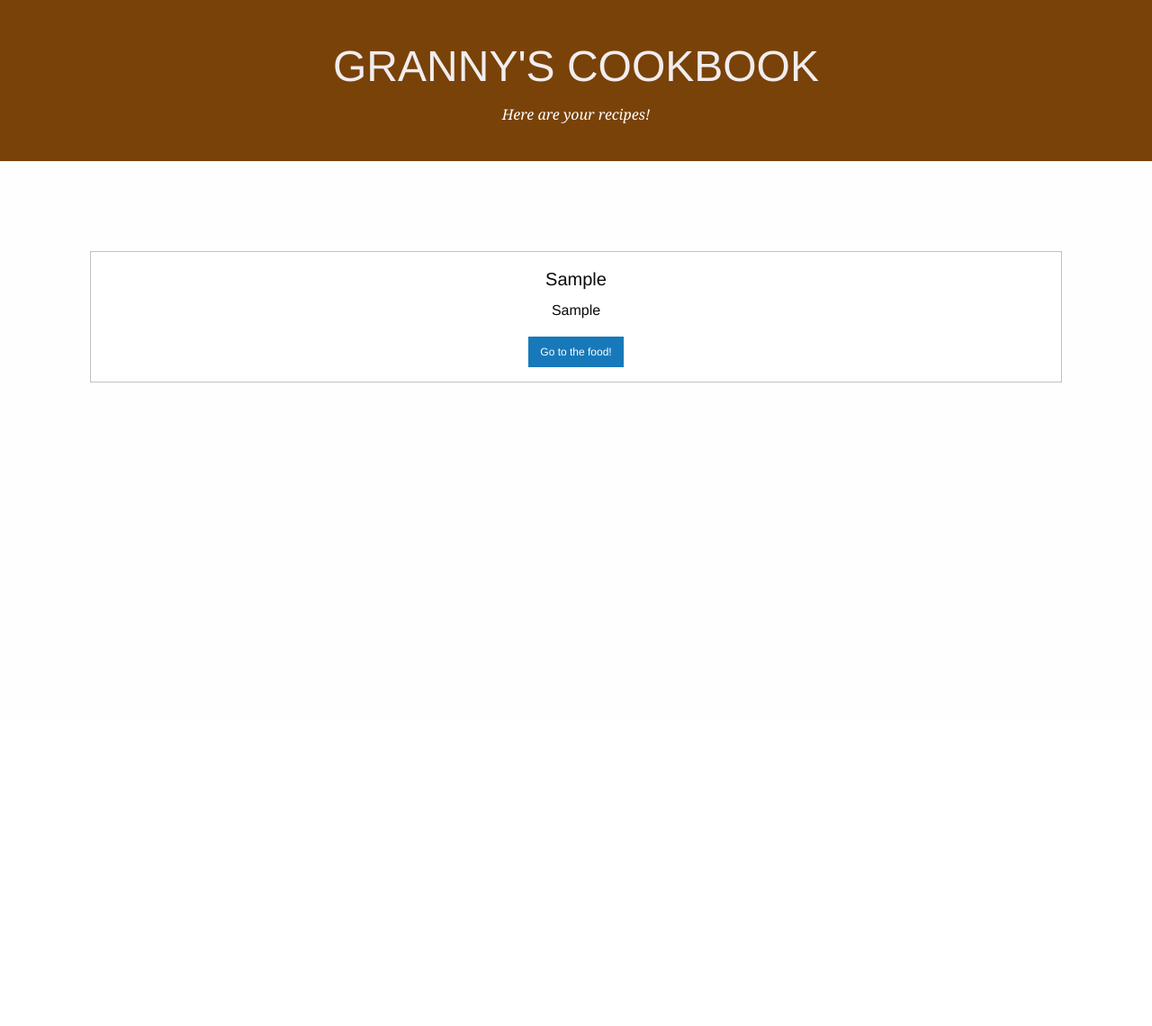
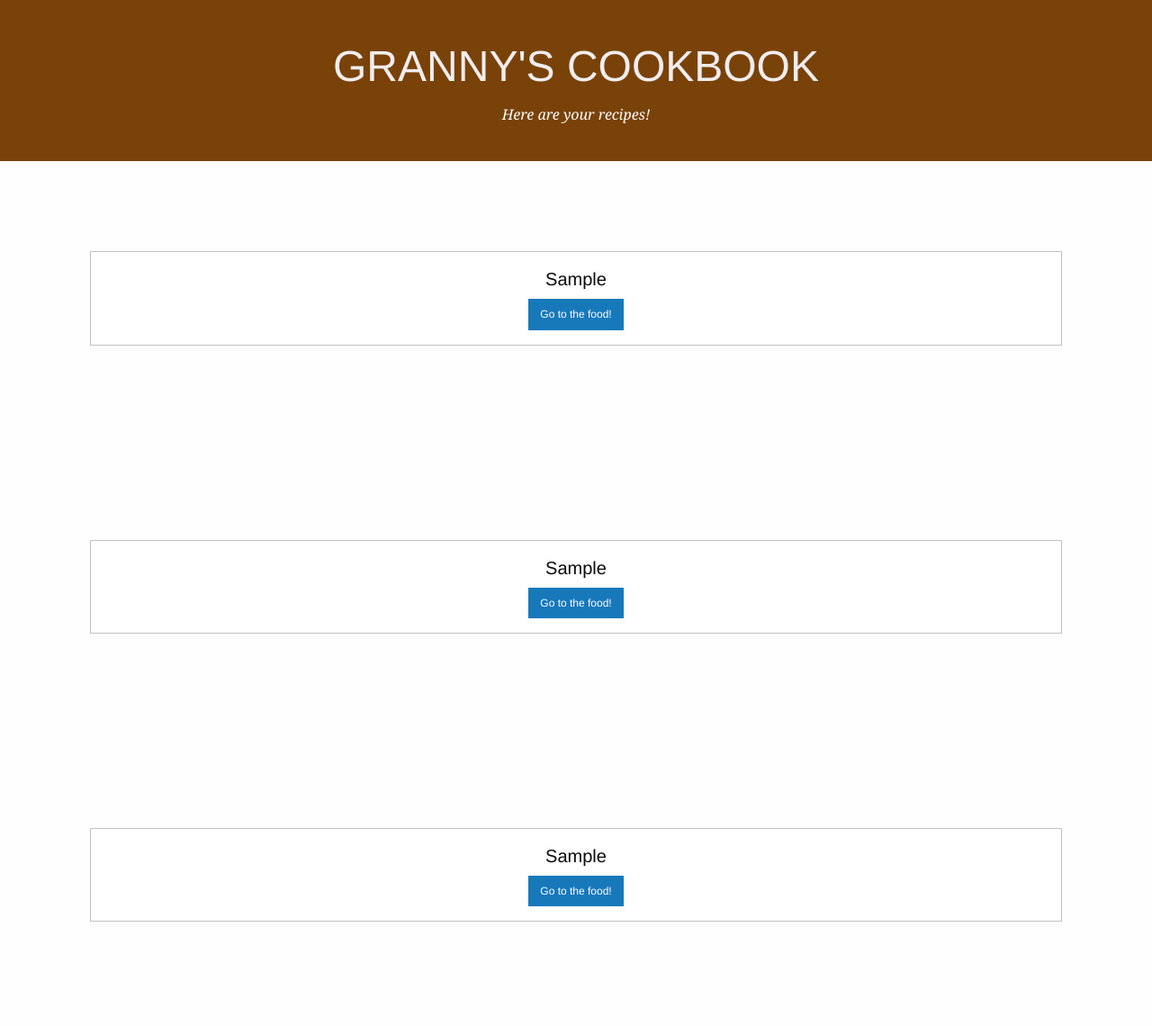
Before and after one commit to aboblin/SoftyDevProject01, a Flask app: template templates/recipes.html in a window 1280 px wide. Shown: the whole page at 90% size. Before the commit the page ends 425 px from the top, so only its background shows below. Run offline with Flask 2, Linux system fonts and the light colour scheme; the template is opened without the code that fills it: most values are stand-ins (such as "Sample title", 1, 10 or a date in 2020).

Commit message:
connecting it all together

```diff
--- a/app.py
+++ b/app.py
@@ -1,15 +1,50 @@
 from flask import Flask, render_template, request
+from utils.recipe_func import *
+from utils.nutri_func import *
 import requests
 import json
 
 app = Flask(__name__)
+
+def findRecipes(item):
+       recipes=search_json(request.form["food"])
+       if request.form["carb"] != "":
+              carbamount = 0
+       else:
+              carbamount = request.form["carb"]
+       if request.form["protein"] != "":
+              proteinamount = 0
+       else:
+              proteinamount = request.form["protein"]
+       if request.form["fat"] != "":
+              fatamount = 0
+       else:
+              fatamount = request.form["fat"]
+       recipeIDs = []
+       for recipe in recipes:
+              recipeIDs.append(recipe_id(recipe))
+       differences = []
+       for recipeID in recipeIDs:
+              nutrient_info = sumNutri(addDetails(get_ingredients_dict(recipeID)))
+              differences.append(abs(nutrient_info[0] - carbamount) + abs(nutrient_info[1] - proteinamount) + abs(nutrient_info[2] - fatamount))
+       chosen = []
+       chosen1 = recipeIDs[differences.index(min(differences))]
+       chosen.append(chosen1)
+       differences.pop(differences.index(min(differences)))
+       chosen2 = recipeIDs[differences.index(min(differences))]
+       chosen.append(chosen2)
+       differences.pop(differences.index(min(differences)))
+       chosen3 = recipeIDs[differences.index(min(differences))]
+       chosen.append(chosen3)
+       differences.pop(differences.index(min(differences)))
+       return chosen
 
 @app.route('/', methods=['GET','POST'])
 def root():
 	#r = requests.get("https://api.nasa.gov/planetary/apod?api_key=CJIKeQKz4nuOpRSiMmW2qWB7qylNrE717O2q30Va")
 	#dictionary = r.json()
        if request.method == 'POST':
-                return render_template('recipes.html')
+                return render_template('recipes.html', recipe_one = recipe_title(recipe_json(chosen[0])), recipe1url = recipe_source_url(recipe_json(chosen[0])), recipe_two = recipe_title(recipe_json(chosen[1])), recipe2url = recipe_source_url(recipe_json(chosen[1])), recipe_three = recipe_title(recipe_json(chosen[2])), recipe3url = recipe_source_url(recipe_json(chosen[2])))
        else:
 	        return render_template('index.html')
 
--- a/templates/index.html
+++ b/templates/index.html
@@ -81,7 +81,7 @@
 	    </div>
             <div class="large-8 cell">
 	     <label>What specific food item are you looking for? *Required</label>
-                <textarea placeholder="Ex: salmon"></textarea>
+                <textarea placeholder="Ex: salmon" name="food"></textarea>
             </div>
 	    <div class="large-2 cell">
 	      <label></label>
--- a/templates/recipes.html
+++ b/templates/recipes.html
@@ -20,8 +20,23 @@
 	  <div class="large-12 cell">
 	    <div class="callout">
             <h5>{{recipe_one}}</h5>
-            <p>{{info_one}}</p>
-            <a href="/" class="small button">Go to the food!</a>
+            <a href={{recipe1url}} class="small button">Go to the food!</a>
+            </div>
+	 </div>
+	</div>
+	<div class="pad">
+	  <div class="large-12 cell">
+	    <div class="callout">
+            <h5>{{recipe_two}}</h5>
+            <a href={{recipe2url}} class="small button">Go to the food!</a>
+            </div>
+	 </div>
+	</div>
+	<div class="pad">
+	  <div class="large-12 cell">
+	    <div class="callout">
+            <h5>{{recipe_three}}</h5>
+            <a href={{recipe3url}} class="small button">Go to the food!</a>
             </div>
 	 </div>
 	</div>
```
Also changed, not shown: utils/__init__.py (added).
